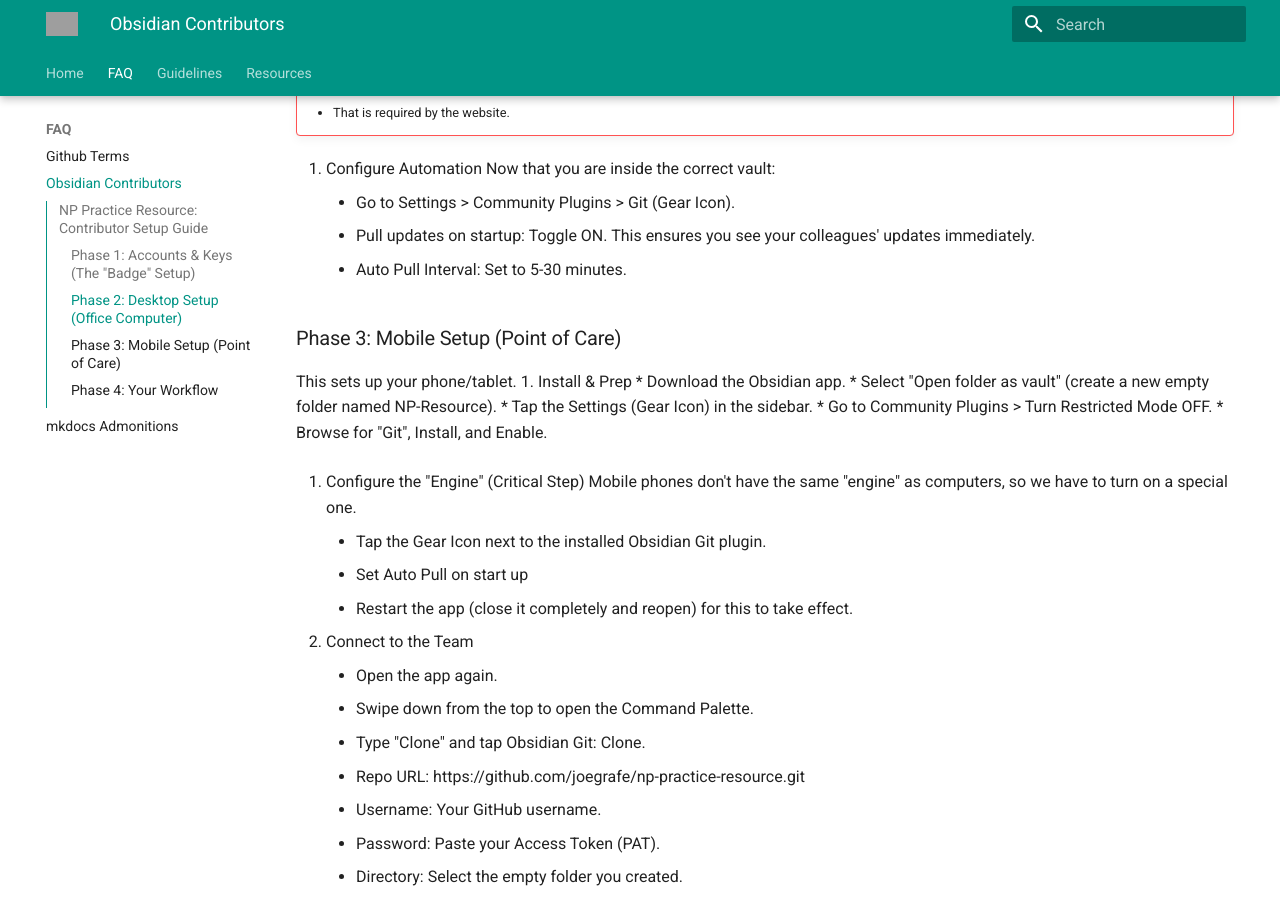
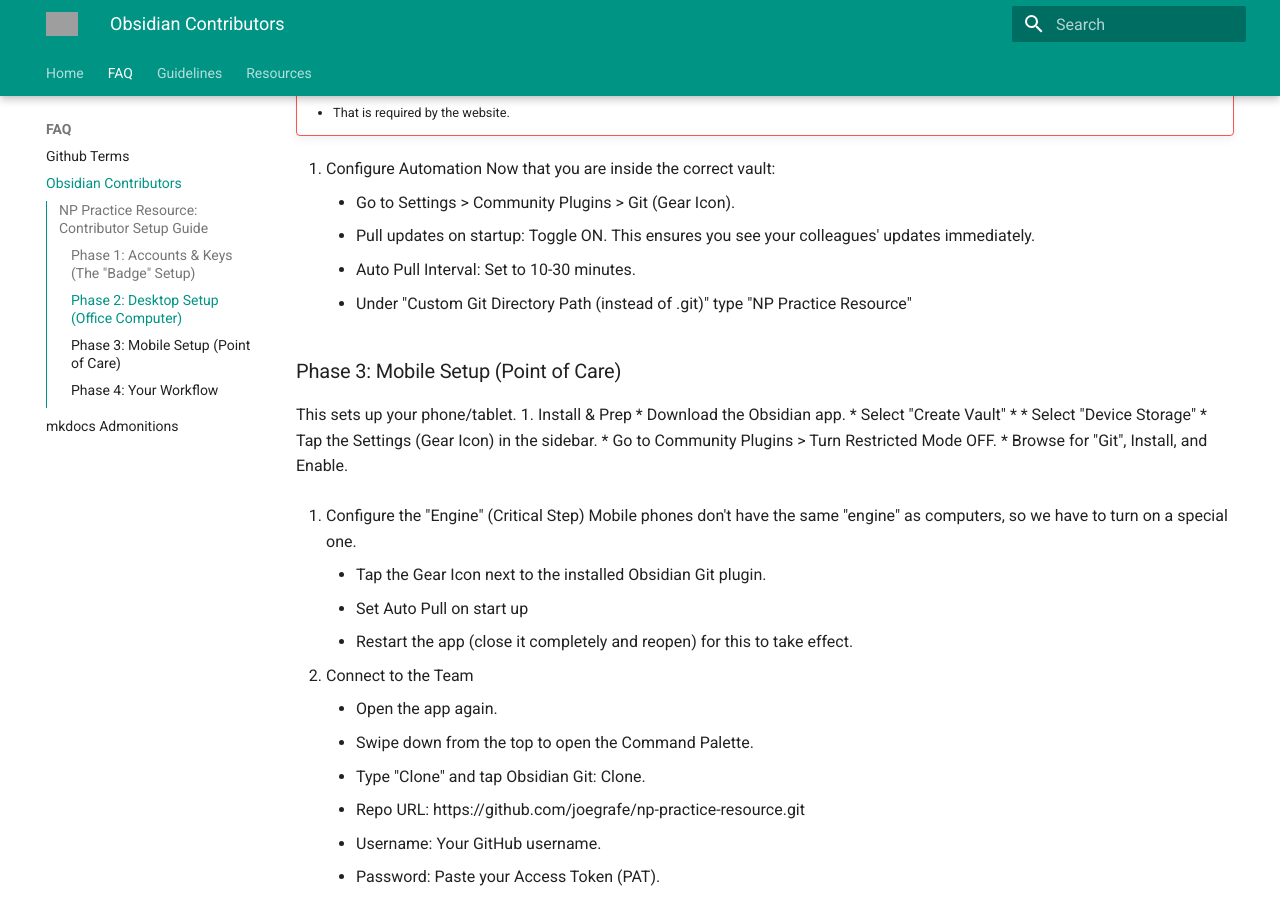
Before and after one commit to joegrafe/np-practice-resource, an MkDocs documentation site: the page built from docs/FAQ/Obsidian Contributors.md, in a window 1280 px wide and 900 px high, scrolled down 1906 px. Built offline with MkDocs 1.6.1 and Material for MkDocs 9.7.7, drawn with Linux system fonts in a browser that asks for light colours; grey boxes are pictures that could not be loaded.

Commit message:
2026-02-03 01:11:54__{numFiles}}_M docs/FAQ/Obsidian Contributors.md docs/Guidelines/Respiratory/Asthma Canada.md

```diff
--- a/docs/FAQ/Obsidian Contributors.md
+++ b/docs/FAQ/Obsidian Contributors.md
@@ -60,13 +60,16 @@
 	Now that you are inside the correct vault:
 	 * Go to Settings > Community Plugins > Git (Gear Icon).
 	 * Pull updates on startup: Toggle ON. This ensures you see your colleagues' updates immediately.
-	 * Auto Pull Interval: Set to 5-30 minutes.
+	 * Auto Pull Interval: Set to 10-30 minutes.
+	 * Under "Custom Git Directory Path (instead of .git)" type "NP Practice Resource"
 
 ### Phase 3: Mobile Setup (Point of Care)
 This sets up your phone/tablet.
 1. Install & Prep
 	 * Download the Obsidian app.
-	 * Select "Open folder as vault" (create a new empty folder named NP-Resource).
+	 * Select "Create Vault"
+	 *
+	 * Select "Device Storage"
 	 * Tap the Settings (Gear Icon) in the sidebar.
 	 * Go to Community Plugins > Turn Restricted Mode OFF.
 	 * Browse for "Git", Install, and Enable.
```
Also changed, not shown: docs/Guidelines/Respiratory/Asthma Canada.md (+4 -0 lines).
